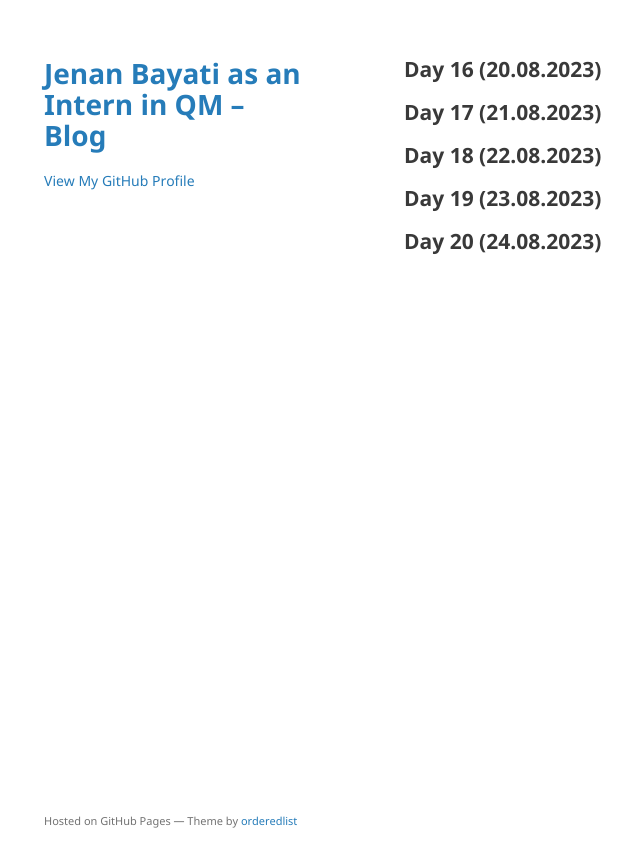
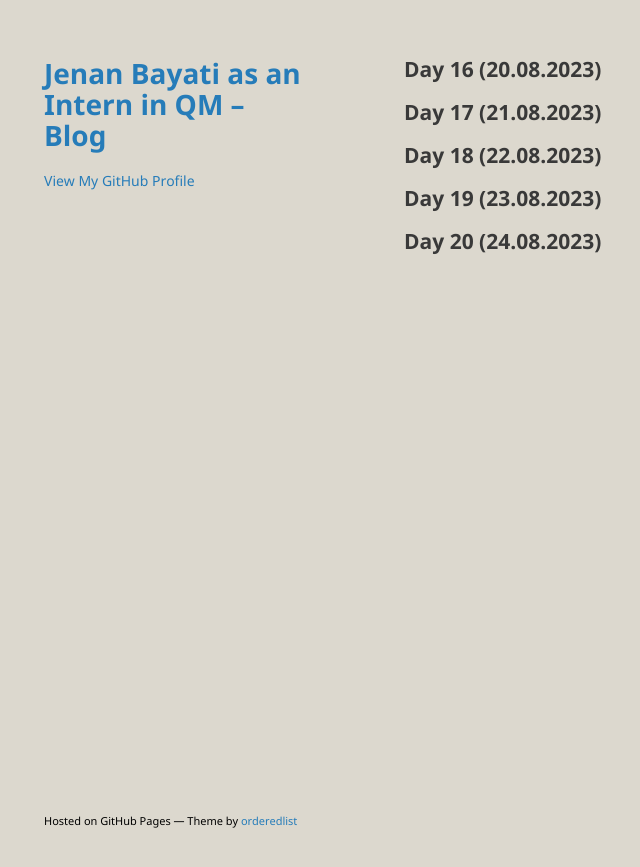
Before and after one commit to JenanBayati-QM/JenanBayati-QM.github.io, a Jekyll site: the page built from another-page-4.md, in a window 1280 px wide. Shown: the top 867 px of the page, without its empty margins (166-806 px from the left). Built offline with Jekyll 4.4.1, drawn with Linux system fonts in a browser that asks for light colours; the repository's description, which GitHub fills in, is left out; our own code applies the rules of GitHub Pages for plain Markdown files.

Commit message:
Update jekyll-theme-minimal.scss

```diff
--- a/_sass/jekyll-theme-minimal.scss
+++ b/_sass/jekyll-theme-minimal.scss
@@ -2,15 +2,15 @@
 @import "rouge-github";
 
 body {
-  background-color: #fff;
+  background-color: #dcd8ce;
   padding:50px;
   font: 14px/1.5 "Noto Sans", "Helvetica Neue", Helvetica, Arial, sans-serif;
-  color:#727272;
+  color:#000000;
   font-weight:400;
 }
 
 h1, h2, h3, h4, h5, h6 {
-  color:#222;
+  color:#000000;
   margin:0 0 20px;
 }
 
```
